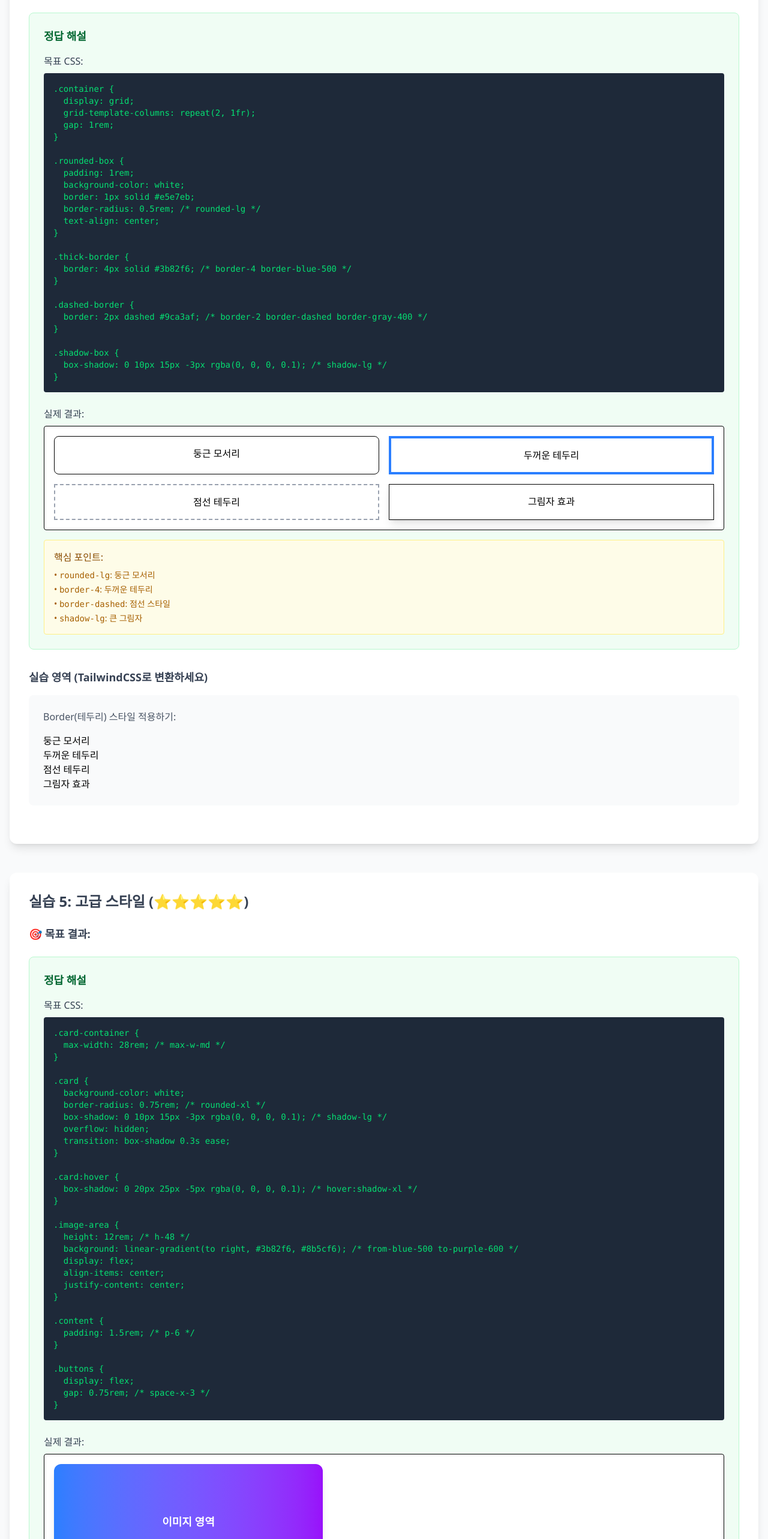
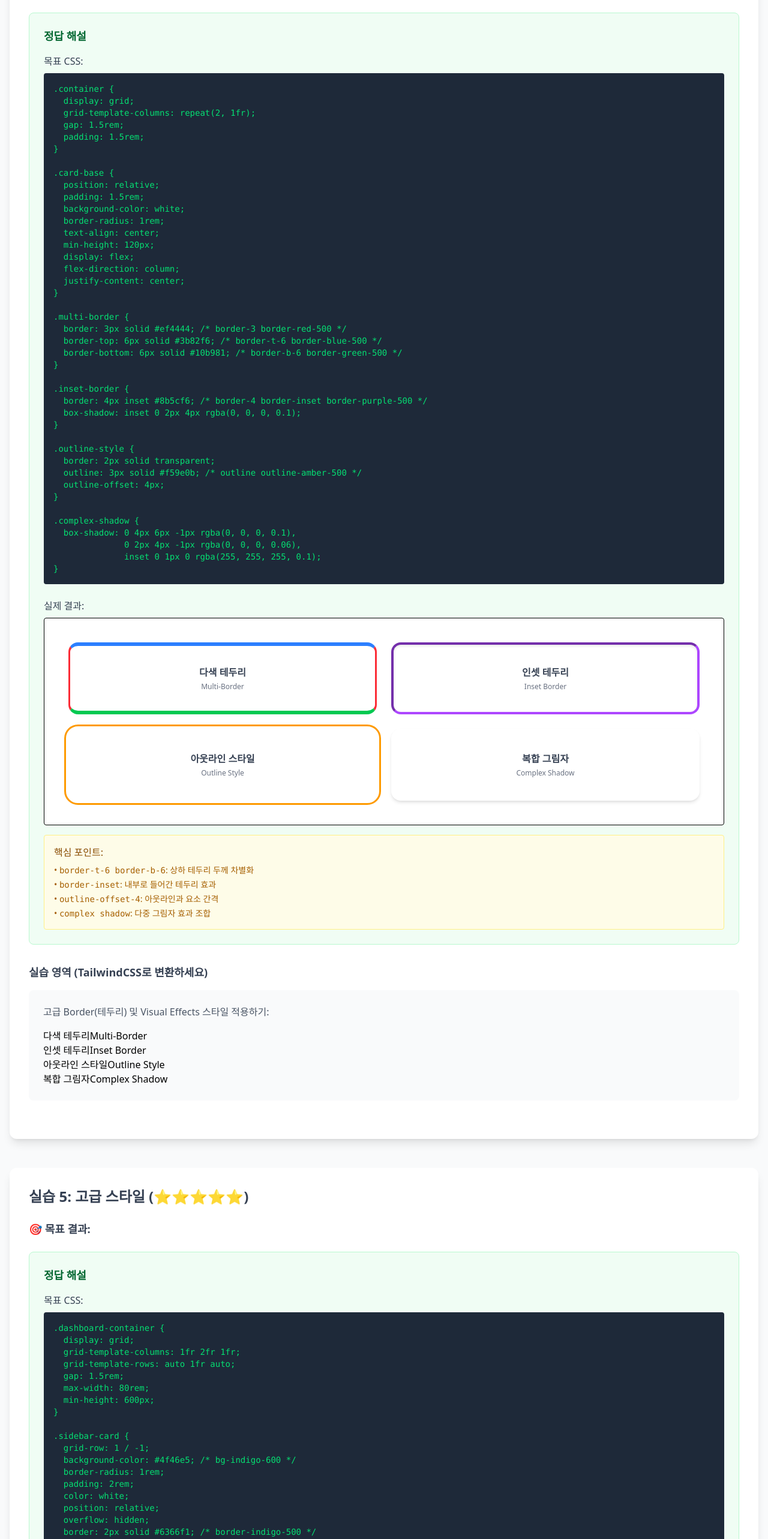
Before and after one commit to wlgns2223/tailwind-bootcamp, a Next.js app: page /style-practice in a window 1280 px wide. Shown: the part 4980-7546 px from the top of the page at 60% size. Built offline with nearby package versions, Linux system fonts and the light colour scheme.

Commit message:
chore: 난이도 상향

```diff
--- a/src/components/Practice/Style/Answer/StyleAdvancedAnswer.tsx
+++ b/src/components/Practice/Style/Answer/StyleAdvancedAnswer.tsx
@@ -6,66 +6,154 @@ export default function StyleAdvancedAnswer() {
       <div className="mb-6">
         <h5 className="font-medium mb-2 text-gray-700">목표 CSS:</h5>
         <pre className="text-sm bg-gray-800 text-green-400 p-4 rounded overflow-x-auto">
-          {`.card-container {
-  max-width: 28rem; /* max-w-md */
+          {`.dashboard-container {
+  display: grid;
+  grid-template-columns: 1fr 2fr 1fr;
+  grid-template-rows: auto 1fr auto;
+  gap: 1.5rem;
+  max-width: 80rem;
+  min-height: 600px;
 }
 
-.card {
-  background-color: white;
-  border-radius: 0.75rem; /* rounded-xl */
-  box-shadow: 0 10px 15px -3px rgba(0, 0, 0, 0.1); /* shadow-lg */
+.sidebar-card {
+  grid-row: 1 / -1;
+  background-color: #4f46e5; /* bg-indigo-600 */
+  border-radius: 1rem;
+  padding: 2rem;
+  color: white;
+  position: relative;
   overflow: hidden;
-  transition: box-shadow 0.3s ease;
+  border: 2px solid #6366f1; /* border-indigo-500 */
 }
 
-.card:hover {
-  box-shadow: 0 20px 25px -5px rgba(0, 0, 0, 0.1); /* hover:shadow-xl */
+.sidebar-card::before {
+  content: '';
+  position: absolute;
+  top: 1rem;
+  right: 1rem;
+  width: 4rem;
+  height: 4rem;
+  background-color: rgba(255,255,255,0.1);
+  border-radius: 50%;
 }
 
-.image-area {
-  height: 12rem; /* h-48 */
-  background: linear-gradient(to right, #3b82f6, #8b5cf6); /* from-blue-500 to-purple-600 */
+.main-content {
   display: flex;
-  align-items: center;
-  justify-content: center;
+  flex-direction: column;
+  gap: 1rem;
 }
 
-.content {
-  padding: 1.5rem; /* p-6 */
+.header-section {
+  background: white;
+  border-radius: 1rem;
+  padding: 2rem;
+  box-shadow: 0 4px 6px -1px rgba(0, 0, 0, 0.1);
+  border-left: 6px solid #3b82f6;
+  position: relative;
 }
 
-.buttons {
-  display: flex;
-  gap: 0.75rem; /* space-x-3 */
+.stats-grid {
+  display: grid;
+  grid-template-columns: repeat(2, 1fr);
+  gap: 1rem;
+}
+
+.stat-card {
+  background: white;
+  border-radius: 0.75rem;
+  padding: 1.5rem;
+  text-align: center;
+  border: 2px solid #e5e7eb; /* border-gray-200 */
+  position: relative;
+}
+
+.stat-card.revenue {
+  border-color: #f59e0b; /* border-amber-500 */
+  background-color: #fffbeb; /* bg-amber-50 */
+}
+
+.stat-card.orders {
+  border-color: #06b6d4; /* border-cyan-500 */
+  background-color: #ecfeff; /* bg-cyan-50 */
+}
+
+.stat-card.uptime {
+  border-color: #10b981; /* border-emerald-500 */
+  background-color: #ecfdf5; /* bg-emerald-50 */
+}
+
+.stat-card.support {
+  border-color: #ef4444; /* border-red-500 */
+  background-color: #fef2f2; /* bg-red-50 */
 }`}
         </pre>
       </div>
 
       <div>
         <h5 className="font-medium mb-2 text-gray-700">실제 결과:</h5>
-        <div className="p-4 border rounded bg-white">
-          <div className="max-w-md">
-            <div className="bg-white rounded-xl shadow-lg overflow-hidden hover:shadow-xl transition-shadow duration-300">
-              <div className="h-48 bg-gradient-to-r from-blue-500 to-purple-600 flex items-center justify-center">
-                <span className="text-white text-lg font-semibold">
-                  이미지 영역
-                </span>
+        <div className="p-4 border rounded bg-gray-100">
+          <div className="grid grid-cols-4 grid-rows-3 gap-6 max-w-5xl min-h-[600px]">
+            {/* Sidebar Card */}
+            <div className="row-span-3 bg-indigo-600 border-2 border-indigo-500 rounded-2xl p-8 text-white relative overflow-hidden">
+              <div className="absolute top-4 right-4 w-16 h-16 bg-white/10 rounded-full"></div>
+              <div className="relative z-10">
+                <h3 className="text-xl font-bold mb-4">Dashboard</h3>
+                <div className="space-y-3">
+                  <div className="flex items-center space-x-3">
+                    <div className="w-2 h-2 bg-white rounded-full"></div>
+                    <span className="text-sm">Analytics</span>
+                  </div>
+                  <div className="flex items-center space-x-3">
+                    <div className="w-2 h-2 bg-white/70 rounded-full"></div>
+                    <span className="text-sm">Reports</span>
+                  </div>
+                  <div className="flex items-center space-x-3">
+                    <div className="w-2 h-2 bg-white/70 rounded-full"></div>
+                    <span className="text-sm">Settings</span>
+                  </div>
+                </div>
               </div>
-              <div className="p-6">
-                <h3 className="text-xl font-bold text-gray-800 mb-2">
-                  카드 제목
-                </h3>
-                <p className="text-gray-600 text-sm leading-relaxed mb-4">
-                  카드 설명이 들어갑니다. 이것은 예시 텍스트입니다.
-                </p>
-                <div className="flex space-x-3">
-                  <button className="px-4 py-2 bg-blue-500 text-white text-sm font-medium rounded-lg hover:bg-blue-600 transition-colors">
-                    읽기
-                  </button>
-                  <button className="px-4 py-2 bg-gray-200 text-gray-700 text-sm font-medium rounded-lg hover:bg-gray-300 transition-colors">
-                    공유
-                  </button>
+            </div>
+
+            {/* Header Section */}
+            <div className="col-span-2 bg-white rounded-2xl p-8 shadow-lg border-l-6 border-blue-500 relative">
+              <div className="absolute top-4 right-4 w-3 h-3 bg-green-400 rounded-full"></div>
+              <h2 className="text-2xl font-bold text-gray-800 mb-2">Welcome Back!</h2>
+              <p className="text-gray-600">Here's what's happening with your dashboard today.</p>
+            </div>
+
+            {/* Right Info Card */}
+            <div className="row-span-3 bg-white rounded-2xl p-6 shadow-lg">
+              <h3 className="text-lg font-semibold text-gray-800 mb-4">Quick Stats</h3>
+              <div className="space-y-4">
+                <div className="bg-blue-50 border-2 border-blue-200 p-4 rounded-lg">
+                  <div className="text-2xl font-bold text-blue-600">124</div>
+                  <div className="text-sm text-gray-600">Active Users</div>
                 </div>
+                <div className="bg-green-50 border-2 border-green-200 p-4 rounded-lg">
+                  <div className="text-2xl font-bold text-green-600">89%</div>
+                  <div className="text-sm text-gray-600">Success Rate</div>
+                </div>
+              </div>
+            </div>
+
+            {/* Stats Grid */}
+            <div className="col-span-2 row-span-2 grid grid-cols-2 gap-4">
+              <div className="bg-amber-50 border-2 border-amber-500 rounded-xl p-6 text-center">
+                <div className="text-3xl font-bold text-amber-600">$12.4k</div>
+                <div className="text-sm text-gray-600 mt-1">Revenue</div>
+              </div>
+              <div className="bg-cyan-50 border-2 border-cyan-500 rounded-xl p-6 text-center">
+                <div className="text-3xl font-bold text-cyan-600">2.4k</div>
+                <div className="text-sm text-gray-600 mt-1">Orders</div>
+              </div>
+              <div className="bg-emerald-50 border-2 border-emerald-500 rounded-xl p-6 text-center">
+                <div className="text-3xl font-bold text-emerald-600">98.2%</div>
+                <div className="text-sm text-gray-600 mt-1">Uptime</div>
+              </div>
+              <div className="bg-red-50 border-2 border-red-500 rounded-xl p-6 text-center">
+                <div className="text-3xl font-bold text-red-600">156</div>
+                <div className="text-sm text-gray-600 mt-1">Support</div>
               </div>
             </div>
           </div>
@@ -76,19 +164,19 @@ export default function StyleAdvancedAnswer() {
         <h6 className="font-medium text-yellow-800 mb-2">핵심 포인트:</h6>
         <ul className="text-sm text-yellow-700 space-y-1">
           <li>
-            • <code>max-w-md</code>: 최대 너비 제한
+            • <code>grid-cols-4 grid-rows-3</code>: 복잡한 그리드 레이아웃
           </li>
           <li>
-            • <code>overflow-hidden</code>: 넘치는 내용 숨기기
+            • <code>row-span-3 col-span-2</code>: 그리드 아이템 영역 확장
           </li>
           <li>
-            • <code>hover:shadow-xl</code>: 호버 시 그림자 변화
+            • <code>border-l-6</code>: 좌측 강조 테두리
           </li>
           <li>
-            • <code>transition-shadow</code>: 부드러운 전환
+            • <code>absolute positioning</code>: 절대 위치 장식 요소
           </li>
           <li>
-            • <code>bg-gradient-to-r</code>: 우측 방향 그라데이션
+            • <code>border-2 + bg-color-50</code>: 색상 코디네이션
           </li>
         </ul>
       </div>
--- a/src/components/Practice/Style/Answer/StyleBorderAnswer.tsx
+++ b/src/components/Practice/Style/Answer/StyleBorderAnswer.tsx
@@ -9,27 +9,43 @@ export default function StyleBorderAnswer() {
           {`.container {
   display: grid;
   grid-template-columns: repeat(2, 1fr);
-  gap: 1rem;
+  gap: 1.5rem;
+  padding: 1.5rem;
 }
 
-.rounded-box {
-  padding: 1rem;
+.card-base {
+  position: relative;
+  padding: 1.5rem;
   background-color: white;
-  border: 1px solid #e5e7eb;
-  border-radius: 0.5rem; /* rounded-lg */
+  border-radius: 1rem;
   text-align: center;
+  min-height: 120px;
+  display: flex;
+  flex-direction: column;
+  justify-content: center;
 }
 
-.thick-border {
-  border: 4px solid #3b82f6; /* border-4 border-blue-500 */
+.multi-border {
+  border: 3px solid #ef4444; /* border-3 border-red-500 */
+  border-top: 6px solid #3b82f6; /* border-t-6 border-blue-500 */
+  border-bottom: 6px solid #10b981; /* border-b-6 border-green-500 */
 }
 
-.dashed-border {
-  border: 2px dashed #9ca3af; /* border-2 border-dashed border-gray-400 */
+.inset-border {
+  border: 4px inset #8b5cf6; /* border-4 border-inset border-purple-500 */
+  box-shadow: inset 0 2px 4px rgba(0, 0, 0, 0.1);
 }
 
-.shadow-box {
-  box-shadow: 0 10px 15px -3px rgba(0, 0, 0, 0.1); /* shadow-lg */
+.outline-style {
+  border: 2px solid transparent;
+  outline: 3px solid #f59e0b; /* outline outline-amber-500 */
+  outline-offset: 4px;
+}
+
+.complex-shadow {
+  box-shadow: 0 4px 6px -1px rgba(0, 0, 0, 0.1),
+              0 2px 4px -1px rgba(0, 0, 0, 0.06),
+              inset 0 1px 0 rgba(255, 255, 255, 0.1);
 }`}
         </pre>
       </div>
@@ -37,18 +53,31 @@ export default function StyleBorderAnswer() {
       <div>
         <h5 className="font-medium mb-2 text-gray-700">실제 결과:</h5>
         <div className="p-4 border rounded bg-white">
-          <div className="grid grid-cols-2 gap-4">
-            <div className="p-4 bg-white border rounded-lg text-center">
-              둥근 모서리
+          <div className="grid grid-cols-2 gap-6 p-6">
+            <div className="relative p-6 bg-white rounded-2xl text-center min-h-[120px] flex flex-col justify-center border-3 border-red-500 border-t-6 border-t-blue-500 border-b-6 border-b-green-500">
+              <span className="font-semibold text-gray-700">다색 테두리</span>
+              <span className="text-xs text-gray-500 mt-1">Multi-Border</span>
             </div>
-            <div className="p-4 bg-white border-4 border-blue-500 text-center">
-              두꺼운 테두리
+            <div
+              className="relative p-6 bg-white rounded-2xl text-center min-h-[120px] flex flex-col justify-center border-4 border-purple-500"
+              style={{ borderStyle: "inset", boxShadow: "inset 0 2px 4px rgba(0, 0, 0, 0.1)" }}
+            >
+              <span className="font-semibold text-gray-700">인셋 테두리</span>
+              <span className="text-xs text-gray-500 mt-1">Inset Border</span>
             </div>
-            <div className="p-4 bg-white border-2 border-dashed border-gray-400 text-center">
-              점선 테두리
+            <div className="relative p-6 bg-white rounded-2xl text-center min-h-[120px] flex flex-col justify-center border-2 border-transparent outline-3 outline-amber-500 outline-offset-4">
+              <span className="font-semibold text-gray-700">아웃라인 스타일</span>
+              <span className="text-xs text-gray-500 mt-1">Outline Style</span>
             </div>
-            <div className="p-4 bg-white border shadow-lg text-center">
-              그림자 효과
+            <div
+              className="relative p-6 bg-white rounded-2xl text-center min-h-[120px] flex flex-col justify-center shadow-lg shadow-gray-500/20"
+              style={{
+                boxShadow:
+                  "0 4px 6px -1px rgba(0, 0, 0, 0.1), 0 2px 4px -1px rgba(0, 0, 0, 0.06), inset 0 1px 0 rgba(255, 255, 255, 0.1)",
+              }}
+            >
+              <span className="font-semibold text-gray-700">복합 그림자</span>
+              <span className="text-xs text-gray-500 mt-1">Complex Shadow</span>
             </div>
           </div>
         </div>
@@ -58,16 +87,16 @@ export default function StyleBorderAnswer() {
         <h6 className="font-medium text-yellow-800 mb-2">핵심 포인트:</h6>
         <ul className="text-sm text-yellow-700 space-y-1">
           <li>
-            • <code>rounded-lg</code>: 둥근 모서리
+            • <code>border-t-6 border-b-6</code>: 상하 테두리 두께 차별화
           </li>
           <li>
-            • <code>border-4</code>: 두꺼운 테두리
+            • <code>border-inset</code>: 내부로 들어간 테두리 효과
           </li>
           <li>
-            • <code>border-dashed</code>: 점선 스타일
+            • <code>outline-offset-4</code>: 아웃라인과 요소 간격
           </li>
           <li>
-            • <code>shadow-lg</code>: 큰 그림자
+            • <code>complex shadow</code>: 다중 그림자 효과 조합
           </li>
         </ul>
       </div>
--- a/src/components/Practice/Style/StyleAdvancedPractice.tsx
+++ b/src/components/Practice/Style/StyleAdvancedPractice.tsx
@@ -4,22 +4,42 @@ export default function StyleAdvancedPractice() {
   return (
     <div className="mb-8">
       <div className="mb-4">
-        <h3 className="text-lg font-semibold text-gray-700">
-          실습 영역 (TailwindCSS로 변환하세요)
-        </h3>
+        <h3 className="text-lg font-semibold text-gray-700">실습 영역 (TailwindCSS로 변환하세요)</h3>
       </div>
 
       <div className="p-6 bg-gray-50 rounded-lg">
-        <h4 className="text-md font-medium mb-4 text-gray-600">
-          고급 스타일 카드 컴포넌트 만들기:
-        </h4>
+        <h4 className="text-md font-medium mb-4 text-gray-600">복합 레이아웃 대시보드 컴포넌트 만들기:</h4>
         <div>
-          {/* 여기에 TailwindCSS 클래스를 사용하여 고급 스타일 카드를 만들어보세요 */}
+          {/* 여기에 TailwindCSS 클래스를 사용하여 복합 대시보드를 만들어보세요 */}
           <div className="">
+            {/* Sidebar */}
             <div className="">
-              <h3 className="">카드 제목</h3>
-              <p className="">카드 설명 텍스트</p>
-              <button className="">버튼</button>
+              <h3 className="">Dashboard</h3>
+              <div className="">
+                <div className="">Analytics</div>
+                <div className="">Reports</div>
+                <div className="">Settings</div>
+              </div>
+            </div>
+
+            {/* Header */}
+            <div className="">
+              <h2 className="">Welcome Back!</h2>
+              <p className="">Dashboard overview</p>
+            </div>
+
+            {/* Right Panel */}
+            <div className="">
+              <h3 className="">Quick Stats</h3>
+              <div className="">Stats content</div>
+            </div>
+
+            {/* Stats Grid */}
+            <div className="">
+              <div className="">Revenue</div>
+              <div className="">Orders</div>
+              <div className="">Uptime</div>
+              <div className="">Support</div>
             </div>
           </div>
         </div>
--- a/src/components/Practice/Style/StyleBorderPractice.tsx
+++ b/src/components/Practice/Style/StyleBorderPractice.tsx
@@ -4,22 +4,32 @@ export default function StyleBorderPractice() {
   return (
     <div className="mb-8">
       <div className="mb-4">
-        <h3 className="text-lg font-semibold text-gray-700">
-          실습 영역 (TailwindCSS로 변환하세요)
-        </h3>
+        <h3 className="text-lg font-semibold text-gray-700">실습 영역 (TailwindCSS로 변환하세요)</h3>
       </div>
 
       <div className="p-6 bg-gray-50 rounded-lg">
         <h4 className="text-md font-medium mb-4 text-gray-600">
-          Border(테두리) 스타일 적용하기:
+          고급 Border(테두리) 및 Visual Effects 스타일 적용하기:
         </h4>
         <div>
-          {/* 여기에 TailwindCSS 클래스를 사용하여 테두리 스타일을 만들어보세요 */}
+          {/* 여기에 TailwindCSS 클래스를 사용하여 복잡한 테두리 스타일을 만들어보세요 */}
           <div className="">
-            <div className="">둥근 모서리</div>
-            <div className="">두꺼운 테두리</div>
-            <div className="">점선 테두리</div>
-            <div className="">그림자 효과</div>
+            <div className="">
+              <span className="">다색 테두리</span>
+              <span className="">Multi-Border</span>
+            </div>
+            <div className="">
+              <span className="">인셋 테두리</span>
+              <span className="">Inset Border</span>
+            </div>
+            <div className="">
+              <span className="">아웃라인 스타일</span>
+              <span className="">Outline Style</span>
+            </div>
+            <div className="">
+              <span className="">복합 그림자</span>
+              <span className="">Complex Shadow</span>
+            </div>
           </div>
         </div>
       </div>
```
Also changed, not shown: src/components/TransitionDemo/README.md (added).
